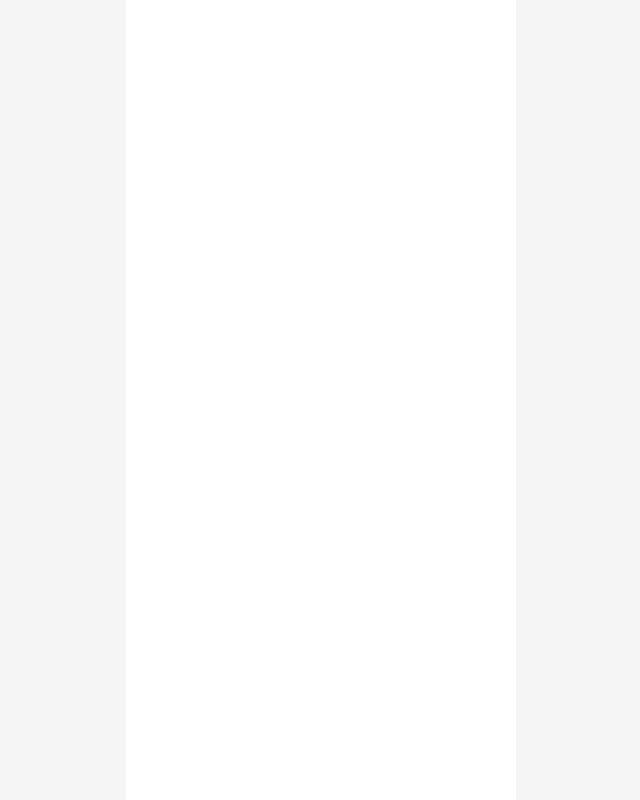
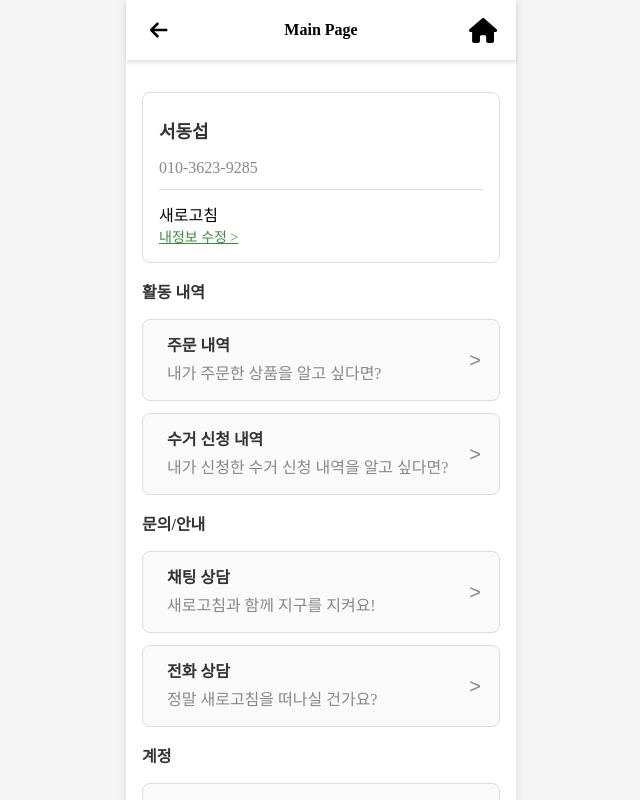
Before and after one commit to dongsubnambuk/Reload_F5, a React (Create React App) app in the folder reload-front/: page /mypage in a window 1280 px wide. Before the commit this address had no page. Shown: the top 800 px of the page, without its empty margins (319-959 px from the left). Built offline with nearby package versions, Linux system fonts and the light colour scheme.

Commit message:
마이페이지 수정 중

```diff
--- a/reload-front/src/App.js
+++ b/reload-front/src/App.js
@@ -5,6 +5,7 @@ import LoginPage from './pages/LoginPage';
 import { useEffect, useState } from 'react';
 import SignupPage from './pages/SignupPage';
 import KakaoCallback from './pages/KaKaoCallback';
+import MyPage from './pages/MyPage';
 
 function App() {
   const [role, setRole] = useState(null);
@@ -35,6 +36,7 @@ function App() {
               <Route path="/login" element={<LoginPage />} />
               <Route path="/signup" element={<SignupPage />} />
               <Route path="/auth/kakao/callback" element={<KakaoCallback />} />
+              <Route path="/mypage" element={<MyPage />} />
             </>
           )}
         </Routes>
--- /dev/null
+++ b/reload-front/src/CSS/Mypage.css
@@ -0,0 +1,134 @@
+/* 전체 페이지 스타일 */
+.my-page {
+    max-width: 600px;
+    margin: 0 auto;
+    background-color: #ffffff;
+    box-shadow: 0 0 10px rgba(0, 0, 0, 0.1);
+  }
+
+  .my-page-inner {
+    padding: 16px;
+  }
+
+  /* 뒤로가기 및 홈 버튼 스타일 */
+  .back-button, .home-button {
+    background: none;
+    border: none;
+    font-size: 24px;
+    cursor: pointer;
+    color: #333;
+  }
+
+  /* 제목 스타일 */
+  .title {
+    font-size: 20px;
+    font-weight: bold;
+    color: #388e3c;
+    margin-bottom: 16px;
+  }
+
+  /* 사용자 정보 섹션 스타일 */
+  .user-info {
+    display: flex;
+    flex-direction: column;
+
+    padding: 16px;
+    border: 1px solid #ddd;
+    border-radius: 8px;
+    margin: 16px 0;
+
+  }
+
+  .user-name {
+    font-size: 18px;
+    font-weight: bold;
+    color: #333;
+    margin: 8px 0;
+  }
+
+  .user-phone {
+    color: #888;
+    margin-bottom: 12px;
+  }
+
+  /* 구분선 스타일 */
+  .divider {
+    width: 100%;
+    border: none;
+    border-top: 1px solid #ddd;
+    margin: 12px 0;
+  }
+
+  /* 내정보 수정 버튼 스타일 */
+  .update-info-button {
+    color: #388e3c;
+    font-size: 14px;
+    cursor: pointer;
+    text-decoration: underline;
+    background: none;
+    border: none;
+    padding: 0;
+    margin-top: 8px;
+  }
+
+  /* 섹션 제목 스타일 */
+  .section-title {
+    font-size: 16px;
+    font-weight: bold;
+    margin: 16px 0;
+    color: #333;
+  }
+
+  /* 카드 스타일 */
+  .activity-item, .inquiry-item, .account-item {
+    display: flex;
+    align-items: center;
+    padding: 12px;
+    border: 1px solid #ddd;
+    border-radius: 8px;
+    margin-bottom: 12px;
+    background-color: #fafafa;
+    cursor: pointer;
+    transition: background-color 0.2s;
+  }
+
+  .activity-item:hover, .inquiry-item:hover, .account-item:hover {
+    background-color: #f0f0f0;
+  }
+
+  /* 아이콘 스타일 */
+  .icon {
+    font-size: 24px;
+    color: #888;
+    margin-right: 12px;
+  }
+
+  /* 카드 세부 정보 */
+  .activity-details, .inquiry-details, .account-details {
+    flex-grow: 1;
+  }
+
+  .activity-details h4, .inquiry-details h4, .account-details h4 {
+    margin: 0;
+    font-size: 16px;
+    font-weight: bold;
+    color: #333;
+  }
+
+  .activity-details p, .inquiry-details p, .account-details p {
+    margin: 4px 0;
+    color: #888;
+  }
+
+  /* 다음 버튼 스타일 */
+  .next-button {
+    background: none;
+    border: none;
+    font-size: 20px;
+    color: #888;
+    cursor: pointer;
+  }
+
+  .next-button:hover {
+    color: #555;
+  }
--- /dev/null
+++ b/reload-front/src/pages/MyPage.jsx
@@ -0,0 +1,97 @@
+import React from 'react';
+import '../CSS/Mypage.css';
+import Header from '../components/Header';
+import { useNavigate } from 'react-router-dom';
+
+const MyPage = () => {
+    const navigate = useNavigate();
+  return (
+    <div className="my-page">
+     <Header/>
+
+    <div className='my-page-inner'>
+    <div className="user-info">
+          <div className="user-details">
+            <h2 className="user-name">서동섭</h2>
+            <p className="user-phone">010-3623-9285</p>
+            <hr className="divider" /> {/* 번호 아래 구분선 */}
+          </div>
+          <div className="user-actions">
+            <div className="refresh-section">
+              <i className="fas fa-sync-alt refresh-icon"></i>
+              <span className="refresh-text">새로고침</span>
+            </div>
+            <span
+              className="update-info-button"
+              onClick={() => navigate('/update-info')}
+            >
+              내정보 수정 &gt;
+            </span> {/* 내정보 수정 버튼을 span으로 */}
+          </div>
+        </div>
+
+      <section className="activity-section">
+        <h3 className="section-title">활동 내역</h3>
+        <div className="activity-item">
+          <i className="fas fa-file-alt icon"></i>
+          <div className="activity-details">
+            <h4>주문 내역</h4>
+            <p>내가 주문한 상품을 알고 싶다면?</p>
+          </div>
+          <button className="next-button">&gt;</button>
+        </div>
+        <div className="activity-item">
+          <i className="fas fa-shipping-fast icon"></i>
+          <div className="activity-details">
+            <h4>수거 신청 내역</h4>
+            <p>내가 신청한 수거 신청 내역을 알고 싶다면?</p>
+          </div>
+          <button className="next-button">&gt;</button>
+        </div>
+      </section>
+
+      <section className="inquiry-section">
+        <h3 className="section-title">문의/안내</h3>
+        <div className="inquiry-item">
+          <i className="fas fa-comments icon"></i>
+          <div className="inquiry-details">
+            <h4>채팅 상담</h4>
+            <p>새로고침과 함께 지구를 지켜요!</p>
+          </div>
+          <button className="next-button">&gt;</button>
+        </div>
+        <div className="inquiry-item">
+          <i className="fas fa-phone icon"></i>
+          <div className="inquiry-details">
+            <h4>전화 상담</h4>
+            <p>정말 새로고침을 떠나실 건가요?</p>
+          </div>
+          <button className="next-button">&gt;</button>
+        </div>
+      </section>
+
+      <section className="account-section">
+        <h3 className="section-title">계정</h3>
+        <div className="account-item">
+          <i className="fas fa-sign-out-alt icon"></i>
+          <div className="account-details">
+            <h4>로그아웃</h4>
+            <p>새로고침과 함께 지구를 지켜요!</p>
+          </div>
+          <button className="next-button">&gt;</button>
+        </div>
+        <div className="account-item">
+          <i className="fas fa-user-times icon"></i>
+          <div className="account-details">
+            <h4>회원탈퇴</h4>
+            <p>정말 새로고침을 떠나실 건가요?</p>
+          </div>
+          <button className="next-button">&gt;</button>
+        </div>
+      </section>
+    </div>
+    </div>
+  );
+};
+
+export default MyPage;
```
